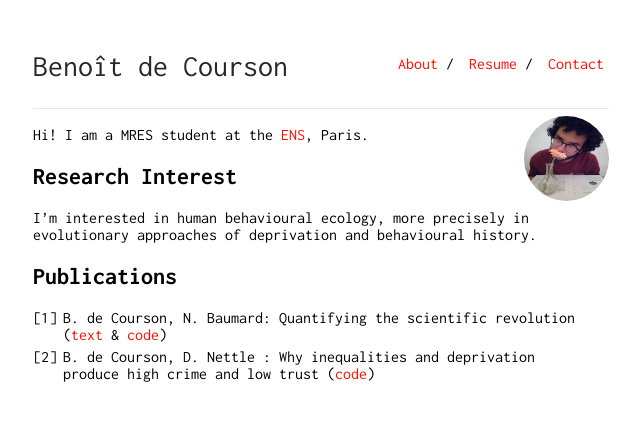
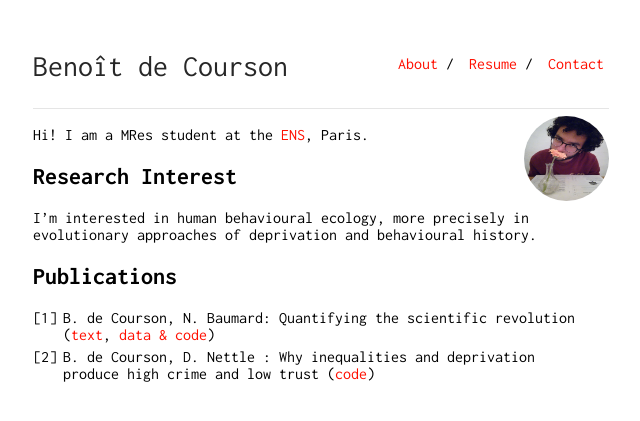
Before and after one commit to regicid/regicid.github.io, a Jekyll site: the page built from index.md, in a window 1280 px wide. Shown: the top 421 px of the page, without its empty margins (319-959 px from the left). Built offline with Jekyll 4.4.1, drawn with Linux system fonts in a browser that asks for light colours.

Commit message:
Update index.md

```diff
--- a/index.md
+++ b/index.md
@@ -4,12 +4,12 @@ layout: default
 
 <img class="profile-picture" src="picture.jpg">
 
-Hi! I am a MRES student at the [ENS](http://www.ens.fr), Paris.
+Hi! I am a MRes student at the [ENS](http://www.ens.fr), Paris.
 
 ## Research Interest
 I'm interested in human behavioural ecology, more precisely in evolutionary approaches of deprivation and behavioural history.
 
 ## Publications
 
-1. B. de Courson, N. Baumard: Quantifying the scientific revolution ([text](https://osf.io/preprints/socarxiv/9ex8q) & [code](https://github.com/regicid/Scientific_revolution))
+1. B. de Courson, N. Baumard: Quantifying the scientific revolution ([text](https://osf.io/preprints/socarxiv/9ex8q), [data & code](https://github.com/regicid/Scientific_revolution))
 2. B. de Courson, D. Nettle : Why inequalities and deprivation produce high crime and low trust ([code](https://github.com/regicid/Deprivation-antisociality/blob/master/Code.ipynb))
```
